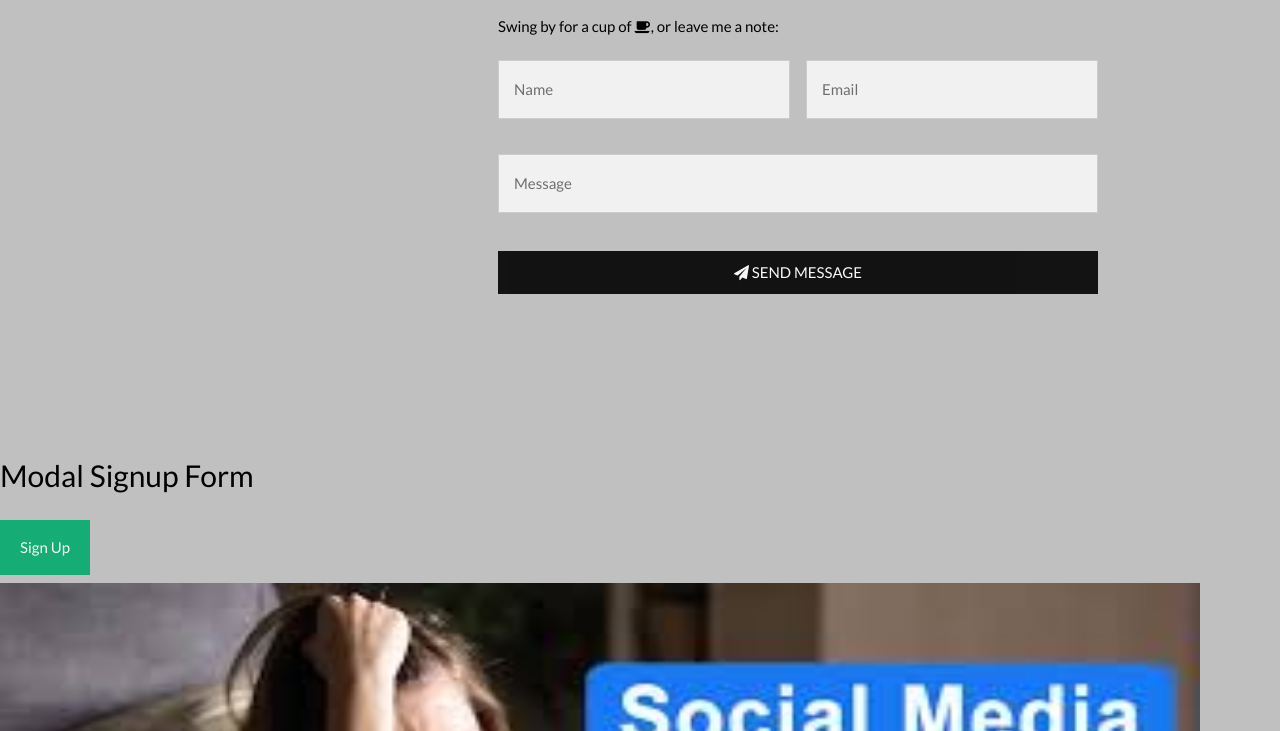
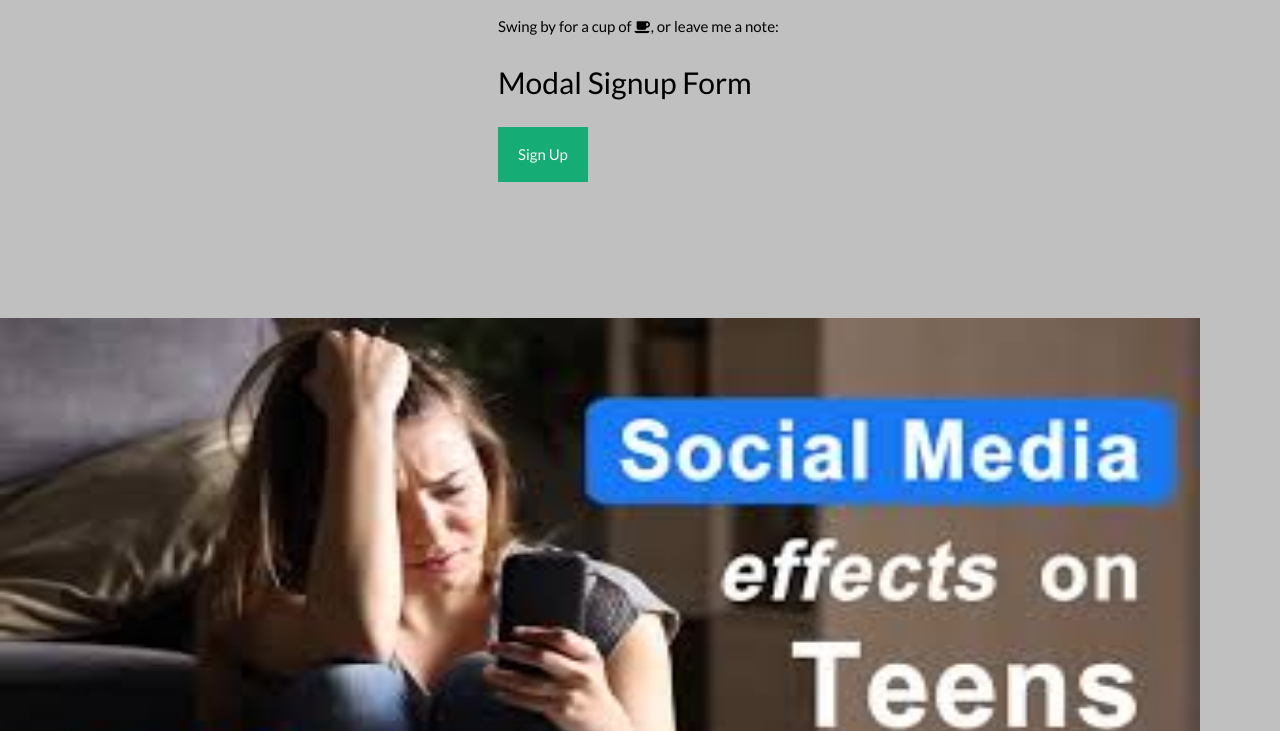
Before and after one commit to 114372/114372.github.io, a plain HTML site: page index.html in a window 1280 px wide. Shown: the part 7029-7760 px from the top of the page. Drawn offline with nearby package versions, Linux system fonts and the light colour scheme.

Commit message:
Update index.html

```diff
--- a/index.html
+++ b/index.html
@@ -186,27 +186,8 @@ For example, try writing letters to yourself as you would to your closest friend
         <i class="fa fa-envelope fa-fw w3-hover-text-black w3-xlarge w3-margin-right"></i> Email: mail@mail.com<br>
       </div>
       <p>Swing by for a cup of <i class="fa fa-coffee"></i>, or leave me a note:</p>
-      <form action="/action_page.php" target="_blank">
-        <div class="w3-row-padding" style="margin:0 -16px 8px -16px">
-          <div class="w3-half">
-            <input class="w3-input w3-border" type="text" placeholder="Name" required name="Name">
-          </div>
-          <div class="w3-half">
-            <input class="w3-input w3-border" type="text" placeholder="Email" required name="Email">
-          </div>
-        </div>
-        <input class="w3-input w3-border" type="text" placeholder="Message" required name="Message">
-        <button class="w3-button w3-black w3-right w3-section" type="submit">
-          <i class="fa fa-paper-plane"></i> SEND MESSAGE
-        </button>
-      </form>
-    </div>
-  </div>
-</div>
-<div>
 
-
-<h2>Modal Signup Form</h2>
+      <h2>Modal Signup Form</h2>
 
 <button onclick="document.getElementById('id01').style.display='block'" style="width:auto;">Sign Up</button>
 
@@ -239,6 +220,13 @@ For example, try writing letters to yourself as you would to your closest friend
     </div>
   </form>
 </div>
+    </div>
+  </div>
+</div>
+<div>
+
+
+
 
 <script>
 // Get the modal
```
